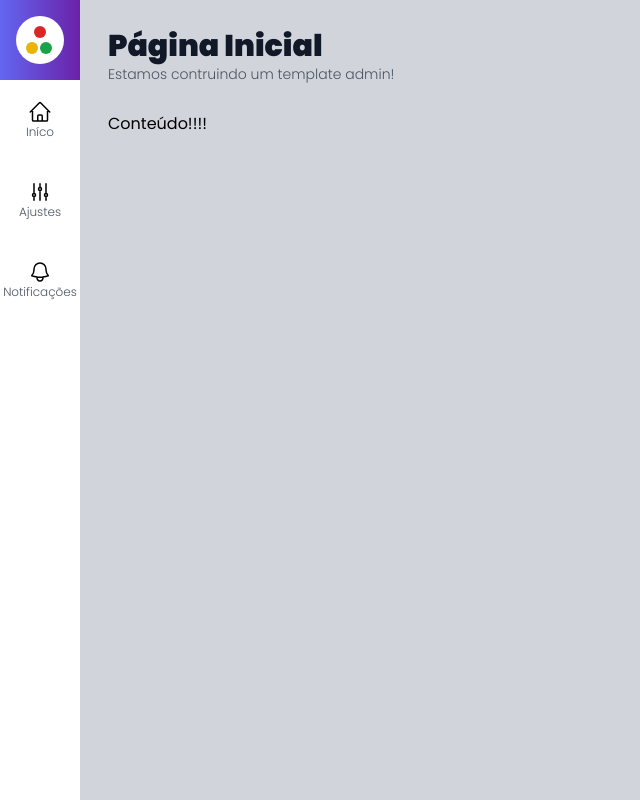
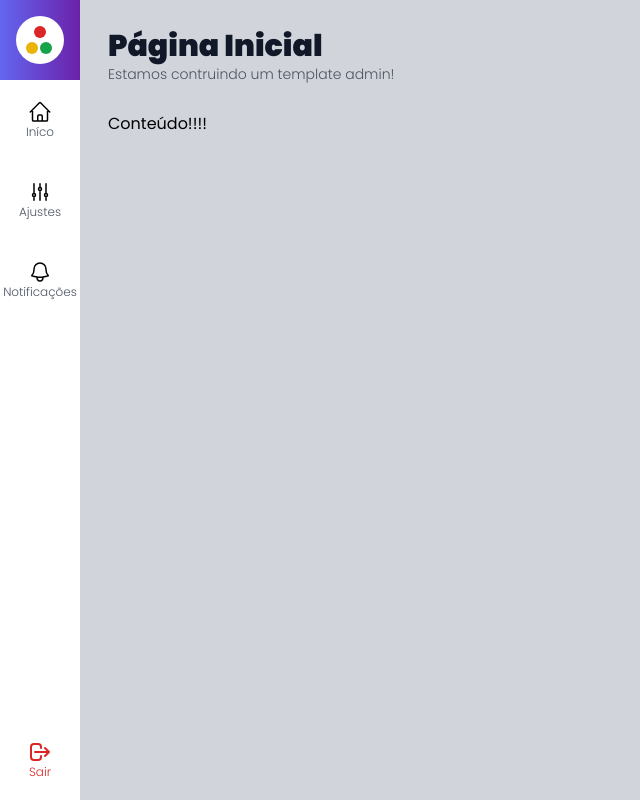
Before and after one commit to IagoMesquita/admin-template, a Next.js app: page / in a window 1280 px wide. Shown: the whole page, without its empty margins (0-640 px from the left). Built offline with nearby package versions, Linux system fonts and the light colour scheme.

Commit message:
feat: logout visual button

```diff
--- a/src/components/template/LateralMenu.tsx
+++ b/src/components/template/LateralMenu.tsx
@@ -1,23 +1,33 @@
-import { HomeIcon, AdjustmentsIcon, BellIcon } from "../icons";
+import { HomeIcon, AdjustmentsIcon, BellIcon, LogoutIcon } from "../icons";
 import ItemMenu from "./ItemMenu";
 import Logo from "./Logo";
 
 export default function LateralMenu() {
   return (
-    <aside>
+    <aside className="flex flex-col">
       <div className={`
         h-20 w-20
         bg-gradient-to-r from-indigo-500 to-purple-800
         flex flex-col justify-center items-center
-
         `}>
-          <Logo/>
-        </div>
-      <ul>
+        <Logo />
+      </div>
+      <ul className="flex-grow">
         <ItemMenu url="/" text="Iníco" icon={HomeIcon} />
         <ItemMenu url="/adjustments" text="Ajustes" icon={AdjustmentsIcon} />
         <ItemMenu url="/notifications" text="Notificações" icon={BellIcon} />
       </ul>
+      <ul>
+        <ItemMenu
+          onClick={() => console.log("Sair!!!")}
+          text="Sair"
+          icon={LogoutIcon}
+          className={`
+          text-red-600
+            hover:bg-red-400 hover:text-white
+          `}
+        />
+      </ul>
     </aside>
   )
 }
```
